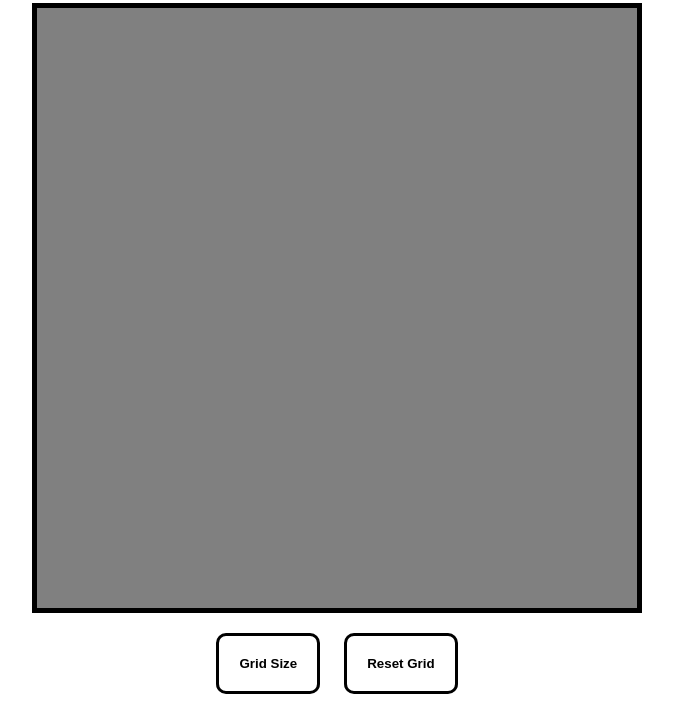
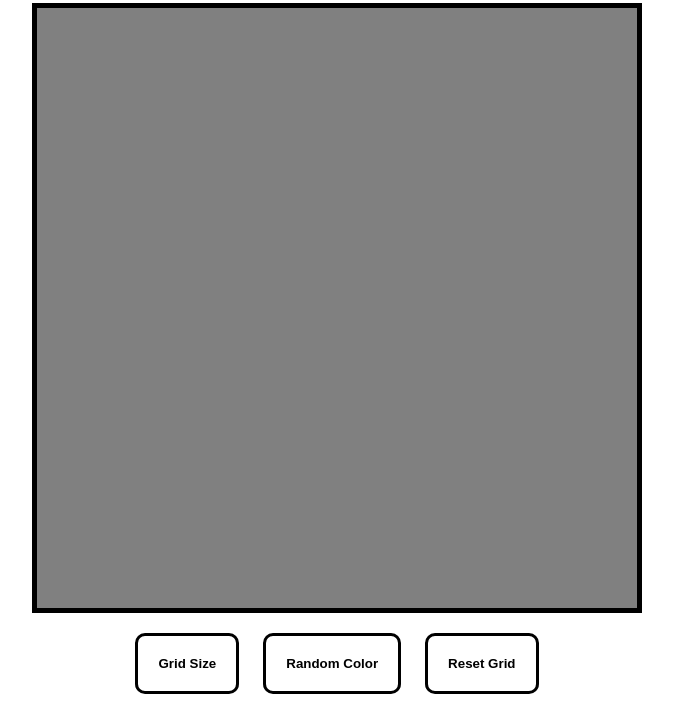
Before and after one commit to ndethn/etch-a-sketch, a plain HTML site: page index.html in a window 1280 px wide. Shown: the part 75-800 px from the top of the page, without its empty margins (303-976 px from the left). Drawn offline with Linux system fonts and the light colour scheme.

Commit message:
Add random color button

```diff
--- a/index.html
+++ b/index.html
@@ -15,6 +15,7 @@
     <div id="container"></div>
     <div id="button-container">
         <button id="grid-button">Grid Size</button>
+        <button id="random-button">Random Color</button>
         <button id="reset-button">Reset Grid</button>
     </div>
 </body>
```
